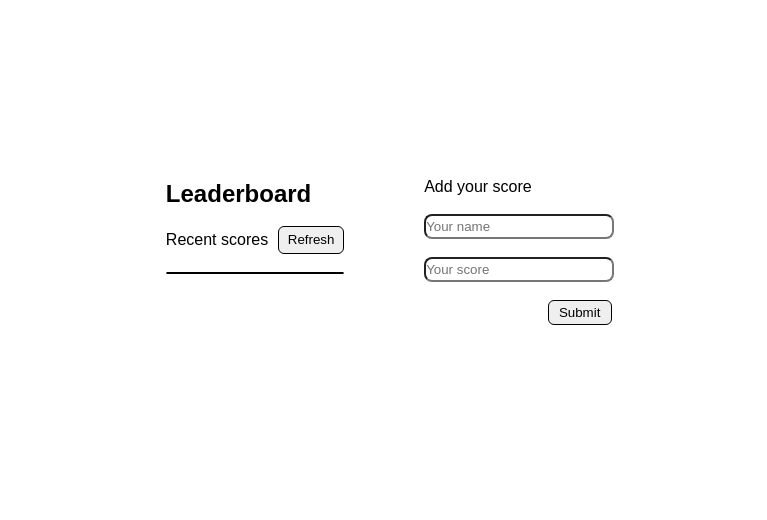
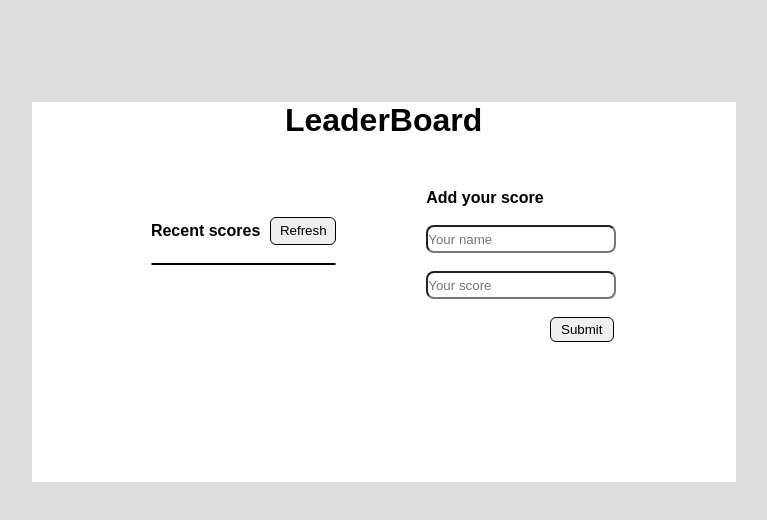
Before and after one commit to Bigizi/LeaderBoard, a website built with webpack: page src/index.html in a window 1280 px wide. Shown: the whole page, without its empty margins (250-1017 px from the left). Built offline with nearby package versions, Linux system fonts and the light colour scheme; no server answers.

Commit message:
Adding some style to the project

```diff
--- a/src/index.html
+++ b/src/index.html
@@ -8,8 +8,9 @@
 </head>
 <body>
     <main class="container">
+        <h1 id="h1">LeaderBoard</h1>
+        <div class="container1">
             <section>
-            <h1>Leaderboard</h1><br/>
                 <div class="section-side1">
                     <p id="parag">Recent scores</p>
                     <button class="btn-1">Refresh</button>
@@ -19,13 +20,14 @@
                 </div>
             </section>
             <section class="last-section">
-            <p>Add your score</p><br/>
+                <p id="paragr">Add your score</p><br/>
                 <form>
                     <input type="text" class="name" placeholder="Your name" /><br/><br/>
                     <input type="text" class="score" placeholder="Your score" /><br/><br/>
                     <button class="btn-2">Submit</button>
                 </form>
             </section>
+        </div>
     </main>
 </body>
 </html>
--- a/src/modules/showData.js
+++ b/src/modules/showData.js
@@ -6,8 +6,8 @@ const showData = async () => {
   let item = '';
   for (let i = 0; i < data.length; i += 1) {
     item += `<li class="list">${data[i].user} : ${data[i].score}</li> `;
+    container.innerHTML = item;
   }
-  container.innerHTML = item;
 };
 
 export default showData;
--- a/src/style.css
+++ b/src/style.css
@@ -16,13 +16,24 @@
   border-radius: 5px;
 }
 
+body {
+  background-color: gainsboro;
+}
+
 .container {
+  background-color: white;
+  margin-top: 8%;
+  width: 55%;
+  margin-left: 22%;
+  height: 380px;
+}
+
+.container1 {
   display: flex;
   flex-direction: row;
-  gap: 80px;
+  gap: 90px;
   justify-content: center;
   align-items: center;
-  margin-top: 10%;
 }
 
 .last-section {
@@ -36,19 +47,36 @@
   height: 28px;
 }
 
+.btn-1:hover {
+  cursor: pointer;
+  background-color: azure;
+  font-weight: bold;
+}
+
+#h1 {
+  text-align: center;
+}
+
 .name {
   width: 190px;
-  height: 25px;
+  height: 28px;
   border-radius: 8px;
 }
 
 #parag {
   padding-top: 5px;
+  color: black;
+  font-weight: bold;
+}
+
+#paragr {
+  color: black;
+  font-weight: bold;
 }
 
 .score {
   width: 190px;
-  height: 25px;
+  height: 28px;
   border-radius: 8px;
 }
 
@@ -60,7 +88,15 @@
   margin-left: 65%;
 }
 
-.list li {
+.btn-2:hover {
+  cursor: pointer;
+  background-color: azure;
+  font-weight: bold;
+}
+
+.list {
   list-style-type: none;
-  text-decoration: none;
+  padding-top: 3px;
+  padding-left: 10px;
+  padding-right: 10px;
 }
```
Also changed, not shown: dist/index.html, dist/main.js. Lines whose indentation alone changed are shown as unchanged.
